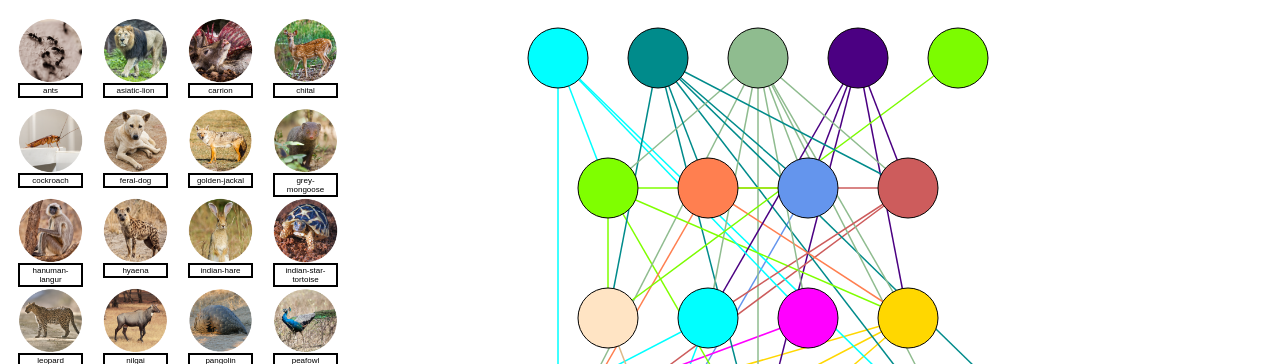
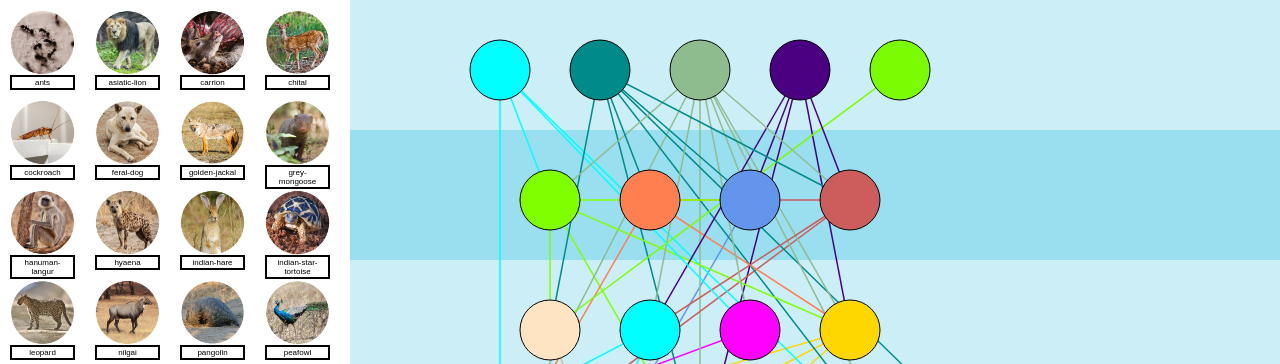
Before and after one commit to Octophin/Food-web-game, a plain HTML site: page index.html in a window 1280 px wide. Shown: the top 364 px of the page. Drawn offline with Linux system fonts and the light colour scheme.

Commit message:
Levels and backgrounds

```diff
--- a/css/foodweb.css
+++ b/css/foodweb.css
@@ -2,6 +2,17 @@
   max-width: 100%;
   /*  overflow: hidden;*/
   font-family: sans-serif;
+}
+html,
+body {
+  margin: 0px;
+  height: 100%;
+}
+#world {position: relative; z-index: 1;}
+.level {
+  display: block;
+  width: 100%;
+  position: fixed;
 }
 .link {
   stroke: #000;
@@ -17,8 +28,12 @@
   fill: #f00;
 }
 #answers {
+  height: 100%;
+  position: relative;
+  background-color: white;
+  z-index: 2;
   float: left;
-  width: 400px;
+  width: 350px;
 }
 #answers img {
   width: 65px;
@@ -57,3 +72,9 @@
   color: black;
   padding: 10px;
 }
+.level:nth-child(odd) {
+  background: #cceff7;
+}
+.level:nth-child(even) {
+  background: #99dfef;
+}
--- a/js/foodweb.js
+++ b/js/foodweb.js
@@ -1,7 +1,7 @@
  var width = 800,
    height = 620,
    levelHeight = 130,
-   topOffset = 50,
+   topOffset = 70,
    spacing = 100,
    levels = [];
 
@@ -14,6 +14,16 @@
    levelCounter += 1;
 
  }
+
+ // Add in level background div
+
+ levels.forEach(function (element, index) {
+
+   var offset = levelHeight * index;
+
+   $( "<div class='level' style='top:"+offset+"px; height:"+levelHeight+"px'></div>" ).appendTo("body");
+
+ });
 
  var force = d3.layout.force()
    .size([width, height])
```
